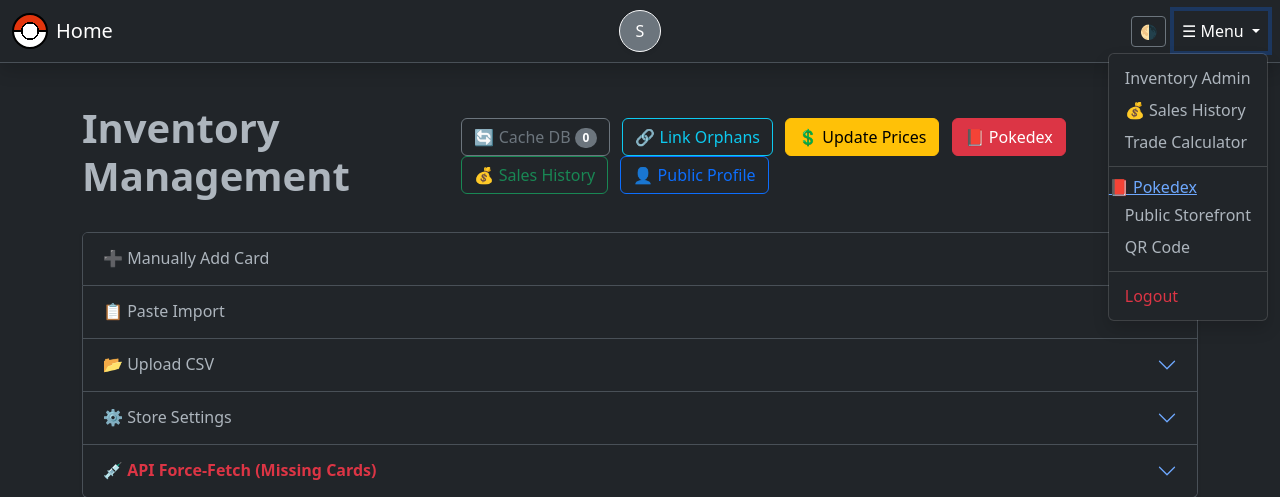
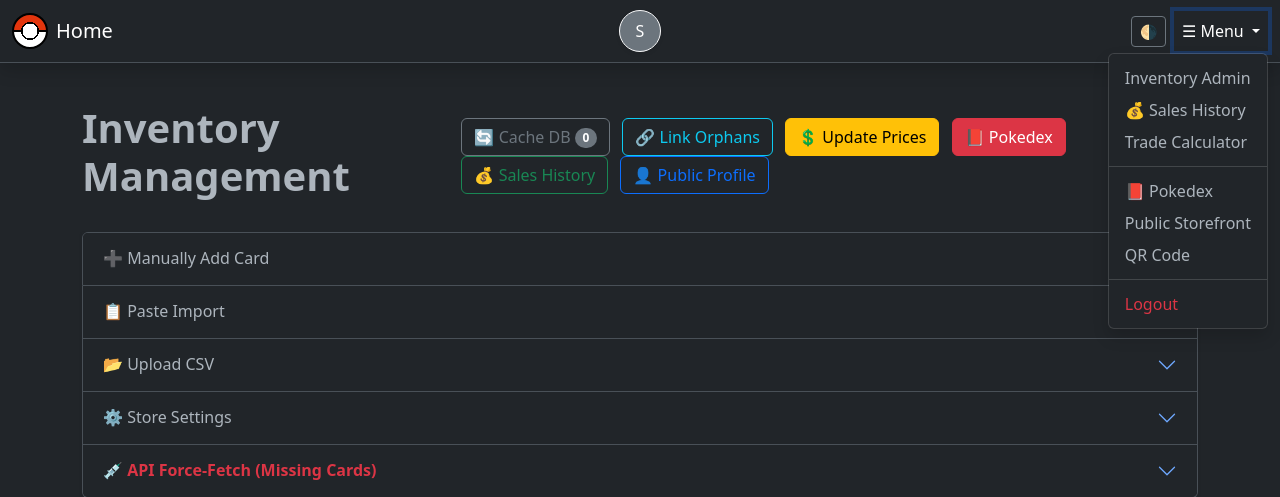
Before and after one commit to fluddesigns/card-shop, a Flask app: page /admin in a window 1280 px wide, after a click on "☰ Menu". Shown: the top 497 px of the page. Run offline with Flask 3, Linux system fonts and the light colour scheme; the visitor is signed in with stand-in values (Sample User, id 1); data comes from the database, SQL or seed files in the repository; data that the repository does not hold is empty; some libraries are stand-ins or nearby versions.

Commit message:
burger - class dropdown

```diff
--- a/templates/base.html
+++ b/templates/base.html
@@ -115,7 +115,7 @@
                                 {% endif %}
 
                                 <li><hr class="dropdown-divider"></li>
-                                <li><a href="{{ url_for('pokedex_hub') }}">📕 Pokedex</a></li>
+                                <li><a class="dropdown-item"href="{{ url_for('pokedex_hub') }}">📕 Pokedex</a></li>
                                 <li><a class="dropdown-item" href="{{ url_for('user_storefront', username=current_user.username) }}">Public Storefront</a></li>
                                 <li><a class="dropdown-item" href="{{ url_for('user_qr', username=current_user.username) }}">QR Code</a></li>
                                 <li><hr class="dropdown-divider"></li>
```
